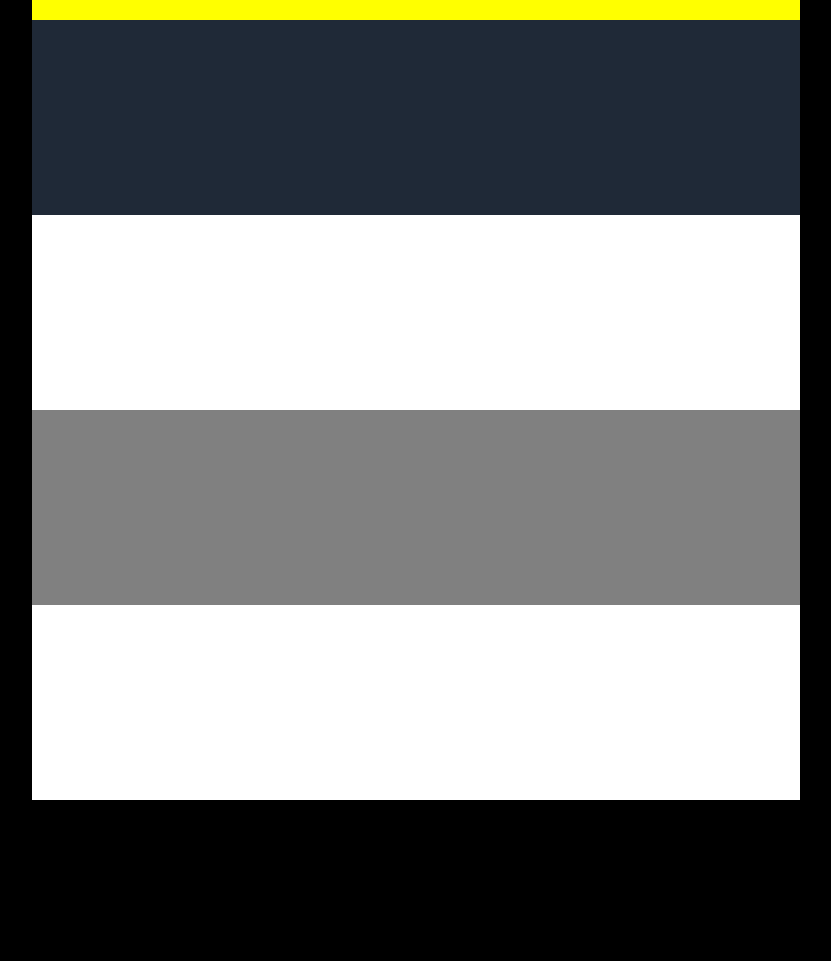
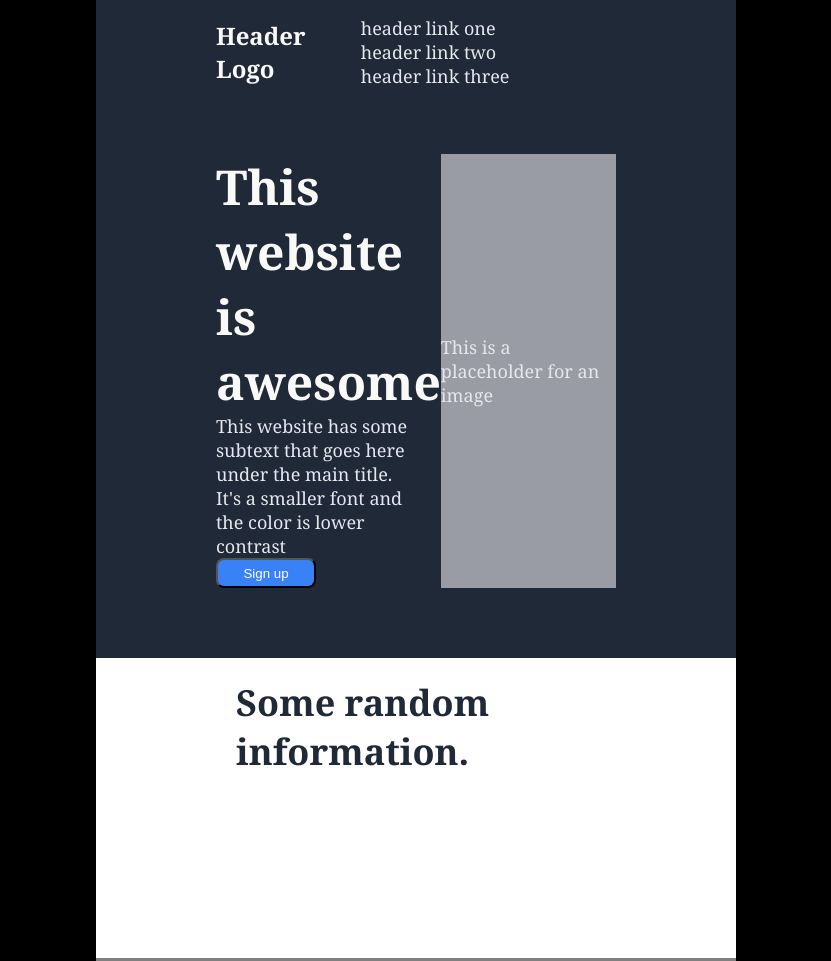
Before and after one commit to Kargo59/landing-page, a plain HTML site: page index.html in a window 1280 px wide. Shown: the top 961 px of the page, without its empty margins (224-1055 px from the left). Before the commit the page ends 800 px from the top, so only its background shows below. Drawn offline with Linux system fonts and the light colour scheme.

Commit message:
finish the upper row and start working on 2nd row

```diff
--- a/index.html
+++ b/index.html
@@ -10,15 +10,40 @@
 <body>
     <div class="first-row">
         <div class="header">
-
-
+            <div class="header-left">
+                Header Logo
+            </div>
+            <div class="header-right">
+                <ul>
+                    <li><a href="google.com">header link one</a></li>
+                    <li><a href="google.com">header link two</a></li>
+                    <li><a href="google.com">header link three</a></li>
+                </ul>
+            </div>
+        </div>
+        <div class="first-row-bottom">
+            <div class="first-row-bottom-inside-left">
+                <div class="first-row-bottom-inside-left-top">This website is awesome</div>
+                <div class="first-row-bottom-inside-left-bottom">This website has some
+                    subtext that goes here under the main title. It's a smaller font and
+                    the color is lower contrast</div>
+                <div class="first-row-bottom-button">
+                    <button>Sign up</button>
+                </div>
+            </div>
+            <div class="first-row-bottom-inside-right">This is a placeholder for an image</div>
+        </div>
+    </div>
+    <div class="second-row">
+        <div class="second-row-title">Some random information.</div>
+        <div class="second-row-main">
+            <div class="second-row-main-first"></div>
+            <div class="second-row-main-second"></div>
+            <div class="second-row-main-third"></div>
+            <div class="second-row-main-fourth"></div>
         </div>
 
-
     </div>
-
-    <div class="second-row"></div>
-
     <div class="third-row"></div>
 
     <div class="fourth-row"></div>
--- a/style.css
+++ b/style.css
@@ -4,30 +4,115 @@ body {
     margin: 0;
     overflow: hidden;
     min-height: 100vh;
-    margin-left: 20%;
-    margin-right: 20%;
+    margin-left: 25%;
+    margin-right: 25%;
     background-color: black;
+    font-family: Georgia, 'Times New Roman', Times, serif;
 }
-
 .first-row,
 .second-row,
 .third-row,
 .fourth-row {
-    flex-grow: 1;
+    min-height: 300px;
+    padding-left: 120px;
+    padding-right: 120px;
 }
 
 .header {
     display: flex;
-    background-color: yellow;
-    min-height: 20px;
+    justify-content: space-between;
 }
 
+.header-left {
+    display: flex;
+    align-items: center;
+    font-size: 24px;
+    font-weight: bold;
+    color: #F9FAF8;
+}
+
+.header-right {
+    display: inline-flex;
+    align-items: center;
+    justify-content: flex-end;
+
+}
+
+
 .first-row {
+    display: flex;
+    flex-direction: column;
     background-color:#1F2937;
 }
 
+
+.first-row-bottom {
+    display: flex;
+    margin-top: 50px;
+    margin-bottom: 70px;
+
+}
+
+.first-row-bottom-inside-left {
+    display: flex;
+    flex-direction: column;
+    flex: 1;
+}
+
+.first-row-bottom-inside-right {
+    display: flex;
+    background-color: rgb(153, 156, 165);
+    font-size: 18px;
+    color: #E5E7EB;
+    flex: 1;
+    align-items: center;
+    justify-content: center;
+
+}
+
+.first-row-bottom-inside-left-top {
+    display: flex;
+    font-size: 48px;
+    font-weight: bolder;
+    color: #F9FAF8
+
+
+}
+.first-row-bottom-inside-left-bottom {
+    display: flex;
+    font-size: 18px;
+    color: #E5E7EB;
+    padding-right: 25px;
+}
+
+
+
+.first-row-bottom-button {
+    display: flex;
+    font-size: 18px;
+    color: #E5E7EB;
+}
+
 .second-row {
+    display: flex;
+    flex-grow: 1;
+    flex-direction: column;
+    align-items:center;
     background-color: white;
+}
+
+.second-row-main {
+    display: flex;
+    /* min-width: 500px;
+    min-height: 250px; */
+    background-color: yellow;
+}
+
+.second-row-main-first,
+.second-row-main-second,
+.second-row-main-third,
+.second-row-main-fourth{
+    display: flex;
 }
 
 .third-row {
@@ -37,3 +122,30 @@ body {
 .fourth-row {
     background-color: white;
 }
+
+li {
+    display: inline-flex;
+
+}
+
+a {
+    text-decoration: none;
+    padding-left: 10px;
+    font-size: 18px;
+    color: #E5E7EB;
+}
+
+.first-row-bottom-button button {
+    background-color: #3882F6;
+    color: white;
+    border-radius: 8px;
+    width: 100px;
+    height: 30px;
+}
+
+.second-row-title {
+    font-size: 36px;
+    font-weight: bold;
+    color:#1F2937;
+    padding: 20px
+}
```
